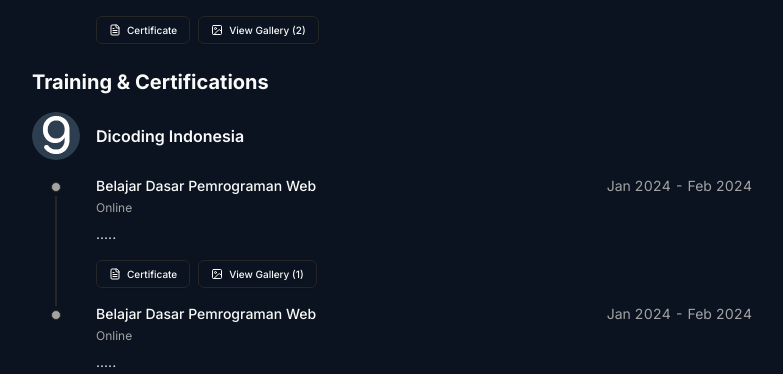
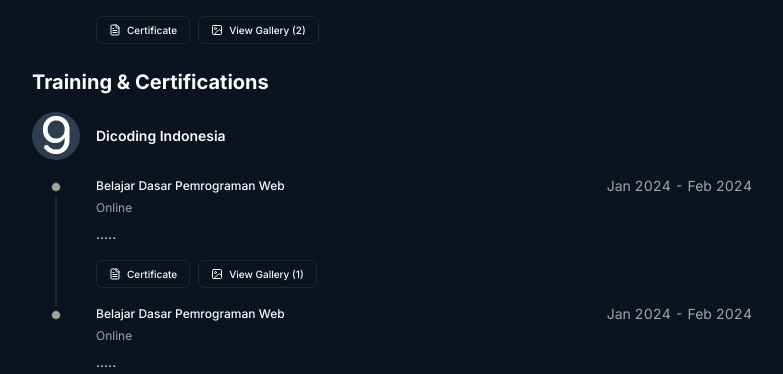
Before and after one commit to azharanggakusuma/portfolio-next, a Next.js app: page / in a window 1280 px wide. Shown: the part 1664-2038 px from the top of the page, without its empty margins (248-1031 px from the left). Built offline with nearby package versions, Linux system fonts and the light colour scheme.

Commit message:
feat: enhance rendering for single and grouped training items in GroupedAcademicCard

```diff
--- a/src/components/grouped-academic-card.tsx
+++ b/src/components/grouped-academic-card.tsx
@@ -35,6 +35,7 @@ export const GroupedAcademicCard = ({
 }: GroupedAcademicCardProps) => {
   const isGrouped = items.length > 1;
 
+  // --- RENDERING UNTUK SINGLE ITEM (1 Pelatihan) ---
   if (!isGrouped) {
     const item = items[0];
     return (
@@ -60,14 +61,17 @@ export const GroupedAcademicCard = ({
                 : `${item.start} - ${item.end}`}
             </div>
           </div>
+
           <div className="font-sans text-xs mt-1 font-medium">
             {item.degree}
           </div>
+
           {item.location && (
             <div className="font-sans text-xs mt-1 text-muted-foreground">
               {item.location}
             </div>
           )}
+
           <div className="mt-2 text-xs sm:text-sm">
             {item.description && (
               <Markdown className="prose max-w-full text-pretty font-sans text-sm dark:prose-invert">
@@ -81,6 +85,7 @@ export const GroupedAcademicCard = ({
     );
   }
 
+  // --- RENDERING UNTUK GROUPED ITEM (Banyak Pelatihan) ---
   return (
     <div className="flex gap-4">
       <div className="flex-none w-12 flex flex-col items-center">
@@ -92,7 +97,7 @@ export const GroupedAcademicCard = ({
 
       <div className="flex flex-col flex-grow">
         <div className="mb-4 h-12 flex items-center">
-          <h3 className="font-semibold text-sm sm:text-base">{school}</h3>
+          <h3 className="font-semibold text-xs sm:text-sm">{school}</h3>
         </div>
 
         <div className="flex flex-col">
@@ -124,7 +129,7 @@ export const GroupedAcademicCard = ({
 
                 <div className="flex flex-col">
                   <div className="flex items-center justify-between gap-x-2 text-base">
-                    <h4 className="font-medium text-xs sm:text-sm leading-none">
+                    <h4 className="font-medium text-xs leading-none">
                       {item.degree}
                     </h4>
                     <div className="text-xs sm:text-sm tabular-nums text-muted-foreground text-right shrink-0">
@@ -140,6 +145,7 @@ export const GroupedAcademicCard = ({
                     </div>
                   )}
 
+                  {/* Description: text-sm */}
                   <div className="mt-2 text-xs sm:text-sm">
                     {item.description && (
                       <Markdown className="prose max-w-full text-pretty font-sans text-sm dark:prose-invert">
```
